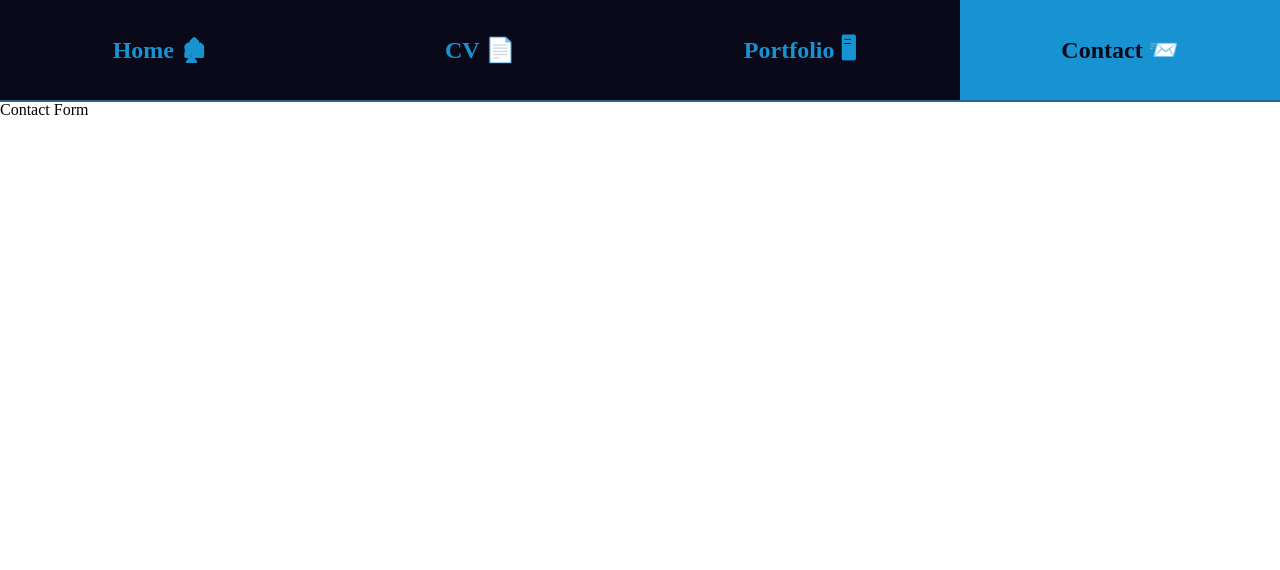
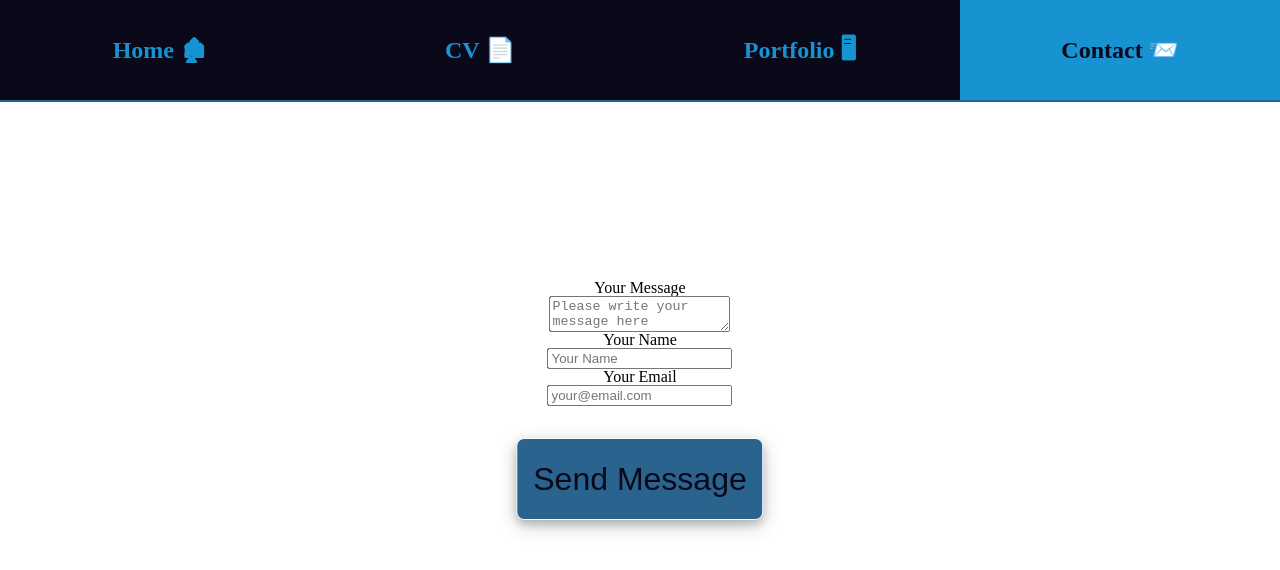
Before and after one commit to ElvisJG/resume-react, a React (Create React App) app: page /contact in a window 1280 px wide. Shown: the top 570 px of the page. Built offline with nearby package versions, Linux system fonts and the light colour scheme; the HTML template or start-up script is replaced by a standard one.

Commit message:
setting up contact form

```diff
--- a/package.json
+++ b/package.json
@@ -3,6 +3,7 @@
   "version": "0.1.0",
   "private": true,
   "dependencies": {
+    "axios": "^0.19.0",
     "react": "^16.8.6",
     "react-dom": "^16.8.6",
     "react-router-dom": "^5.0.1",
--- a/src/component/Contact/Contact.css
+++ b/src/component/Contact/Contact.css
@@ -0,0 +1,13 @@
+.contact-wrapper {
+  position: absolute;
+  top: 50%;
+  left: 50%;
+  transform: translate(-50%, -50%);
+}
+.contact-form {
+  text-align: center;
+  display: flex;
+  flex-flow: column nowrap;
+  align-items: center;
+  width: 100%;
+}
--- a/src/component/Contact/ContactForm.js
+++ b/src/component/Contact/ContactForm.js
@@ -1,13 +1,100 @@
-import React from 'react';
+import React, { Component } from 'react';
+import axios from 'axios';
 
-export default () => {
-  return (
-    <div className='contact-wrapper'>
-      <div className='contact-title'>
-        <div className='contact-form'>
-          <h1>Contact Form</h1>
-        </div>
+import './Contact.css';
+
+class Contact extends Component {
+  state = {
+    name: '',
+    message: '',
+    email: '',
+    sent: false,
+    buttonText: 'Send Message'
+  };
+
+  formSubmit = e => {
+    e.preventDefault();
+
+    this.setState({
+      buttonText: '...sending'
+    });
+
+    let data = {
+      name: this.state.name,
+      email: this.state.email,
+      message: this.state.message
+    };
+
+    axios
+      .post('API_URI', data)
+      .then(res => {
+        this.setState({ sent: true }, this.resetForm());
+      })
+      .catch(() => {
+        console.log('Message not sent');
+      });
+  };
+
+  resetForm = () => {
+    this.setState({
+      name: '',
+      message: '',
+      email: '',
+      buttonText: 'Message Sent'
+    });
+  };
+
+  render() {
+    return (
+      <div className='contact-wrapper'>
+        <form className='contact-form' onSubmit={e => this.formSubmit(e)}>
+          <label class='message' htmlFor='message-input'>
+            Your Message
+          </label>
+          <textarea
+            onChange={e => this.setState({ message: e.target.value })}
+            name='message'
+            class='message-input'
+            type='text'
+            placeholder='Please write your message here'
+            value={this.state.message}
+            required
+          />
+
+          <label class='message-name' htmlFor='message-name'>
+            Your Name
+          </label>
+          <input
+            onChange={e => this.setState({ name: e.target.value })}
+            name='name'
+            class='message-name'
+            type='text'
+            placeholder='Your Name'
+            value={this.state.name}
+          />
+
+          <label class='message-email' htmlFor='message-email'>
+            Your Email
+          </label>
+          <input
+            onChange={e => this.setState({ email: e.target.value })}
+            name='email'
+            class='message-email'
+            type='email'
+            placeholder='your@email.com'
+            required
+            value={this.state.email}
+          />
+
+          <div className='button--container'>
+            <button type='submit' className='button button-primary'>
+              {this.state.buttonText}
+            </button>
+          </div>
+        </form>
       </div>
-    </div>
-  );
-};
+    );
+  }
+}
+
+export default Contact;
```
Also changed, not shown: 1 other file (tests, documents, lock files or other folders).
